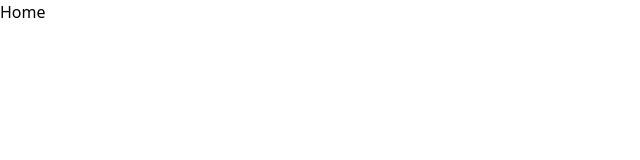
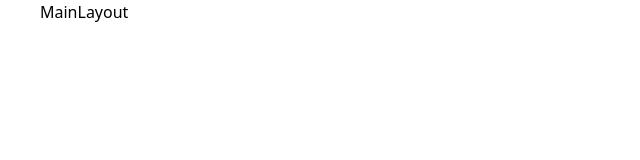
Before and after one commit to Takhine/portfolio-2022, a Next.js app: page / in a window 1280 px wide. Shown: the top 160 px of the page, without its empty margins (0-640 px from the left). Built offline with nearby package versions, Linux system fonts and the light colour scheme.

Commit message:
Layouts & tailwind container/screens

```diff
--- /dev/null
+++ b/components/layouts/MainLayout/index.tsx
@@ -0,0 +1,11 @@
+import React from 'react';
+
+interface MainLayoutProps {}
+
+const MainLayout: React.FC<MainLayoutProps> = () => {
+return <div className="container">MainLayout</div>
+}
+
+MainLayout.displayName = 'MainLayout';
+
+export default MainLayout;
--- /dev/null
+++ b/components/layouts/ProjectLayout/index.tsx
@@ -0,0 +1,11 @@
+import React from 'react';
+
+interface ProjectLayoutProps {}
+
+const ProjectLayout: React.FC<ProjectLayoutProps> = () => {
+return <div>ProjectLayout</div>
+}
+
+ProjectLayout.displayName = 'ProjectLayout';
+
+export default ProjectLayout;
--- /dev/null
+++ b/components/organisms/Footers/MainFooter/index.tsx
@@ -0,0 +1,11 @@
+import React from 'react';
+
+interface MainFooterProps {}
+
+const MainFooter: React.FC<MainFooterProps> = () => {
+return <div>MainFooter</div>
+}
+
+MainFooter.displayName = 'MainFooter';
+
+export default MainFooter;
--- /dev/null
+++ b/components/organisms/Navbars/MainNavbar.tsx
@@ -0,0 +1,11 @@
+import React from 'react';
+
+interface MainNavbarProps {}
+
+const MainNavbar: React.FC<MainNavbarProps> = () => {
+return <div>MainNavbar</div>
+}
+
+MainNavbar.displayName = 'MainNavbar';
+
+export default MainNavbar;
--- /dev/null
+++ b/components/organisms/Navbars/ProjectNavbar.tsx
@@ -0,0 +1,11 @@
+import React from 'react';
+
+interface ProjectNavbarProps {}
+
+const ProjectNavbar: React.FC<ProjectNavbarProps> = () => {
+return <div>ProjectNavbar</div>
+}
+
+ProjectNavbar.displayName = 'ProjectNavbar';
+
+export default ProjectNavbar;
--- a/package.json
+++ b/package.json
@@ -10,6 +10,7 @@
     "lint": "next lint"
   },
   "dependencies": {
+    "@headlessui/react": "^1.6.4",
     "axios": "^0.27.2",
     "next": "12.1.6",
     "react": "18.1.0",
--- a/pages/index.tsx
+++ b/pages/index.tsx
@@ -1,16 +1,17 @@
+import MainLayout from 'components/layouts/MainLayout'
 import type { NextPage } from 'next'
 import Head from 'next/head'
 
 const Home: NextPage = () => {
   return (
-    <div>
+    <MainLayout>
       <Head>
         <title>Portfolio 2022</title>
         <meta name="description" content="Aniketh Nair" />
         <link rel="icon" href="/favicon.ico" />
       </Head>
       <div>Home</div>
-    </div>
+    </MainLayout>
   )
 }
 
--- a/pages/work/[project].tsx
+++ b/pages/work/[project].tsx
@@ -1,5 +1,6 @@
 import { projectsData } from "@data/projects";
 import { ProjectType } from "@shared-types/project.types";
+import ProjectLayout from "components/layouts/ProjectLayout";
 import { GetServerSideProps } from "next";
 import React from "react";
 
@@ -8,7 +9,11 @@ interface ProjectProps {
 }
 
 const Project: React.FC<ProjectProps> = ({ project }) => {
-  return <div>{project.title}</div>;
+  return (
+    <ProjectLayout>
+      {project.title}
+    </ProjectLayout>
+  );
 };
 
 export const getServerSideProps: GetServerSideProps = async (context) => {
--- a/pages/work/index.tsx
+++ b/pages/work/index.tsx
@@ -1,9 +1,10 @@
+import MainLayout from 'components/layouts/MainLayout';
 import React from 'react';
 
 interface WorkProps {}
 
 const Work: React.FC<WorkProps> = () => {
-return <div>Work</div>
+return <MainLayout>Work</MainLayout>
 }
 
 Work.displayName = 'Work';
--- a/tailwind.config.js
+++ b/tailwind.config.js
@@ -1,3 +1,5 @@
+const colors = require('tailwindcss/colors')
+
 module.exports = {
   content: [
     "./pages/**/*.{js,ts,jsx,tsx}",
@@ -6,9 +8,33 @@ module.exports = {
   theme: {
     fontFamily: {},
     extend: {},
-    container: {},
-    screens: {},
-    colors: {}
+    container: {
+      center: true,
+      padding: {
+        DEFAULT: '0.5rem',
+        xxs: '0.2rem',
+        xs: '0.5rem',
+        sm: '1rem',
+        md: '2rem',
+        lg: '2rem',
+        xl: '2.5rem'
+      }
+    },
+    screens: {
+      'xs': '320px',
+      'sm': '640px',
+      'md': '768px',
+      'lg': '1024px',
+      'xl': '1280px',
+      '2xl': '1536px'
+    },
+    colors: {
+      blue: colors.blue,
+      pink: colors.pink,
+      white: colors.white,
+      gray: colors.gray,
+      teal: colors.teal
+    }
   },
   plugins: [],
 }
```
Also changed, not shown: 2 other files (tests, documents, lock files or other folders).
